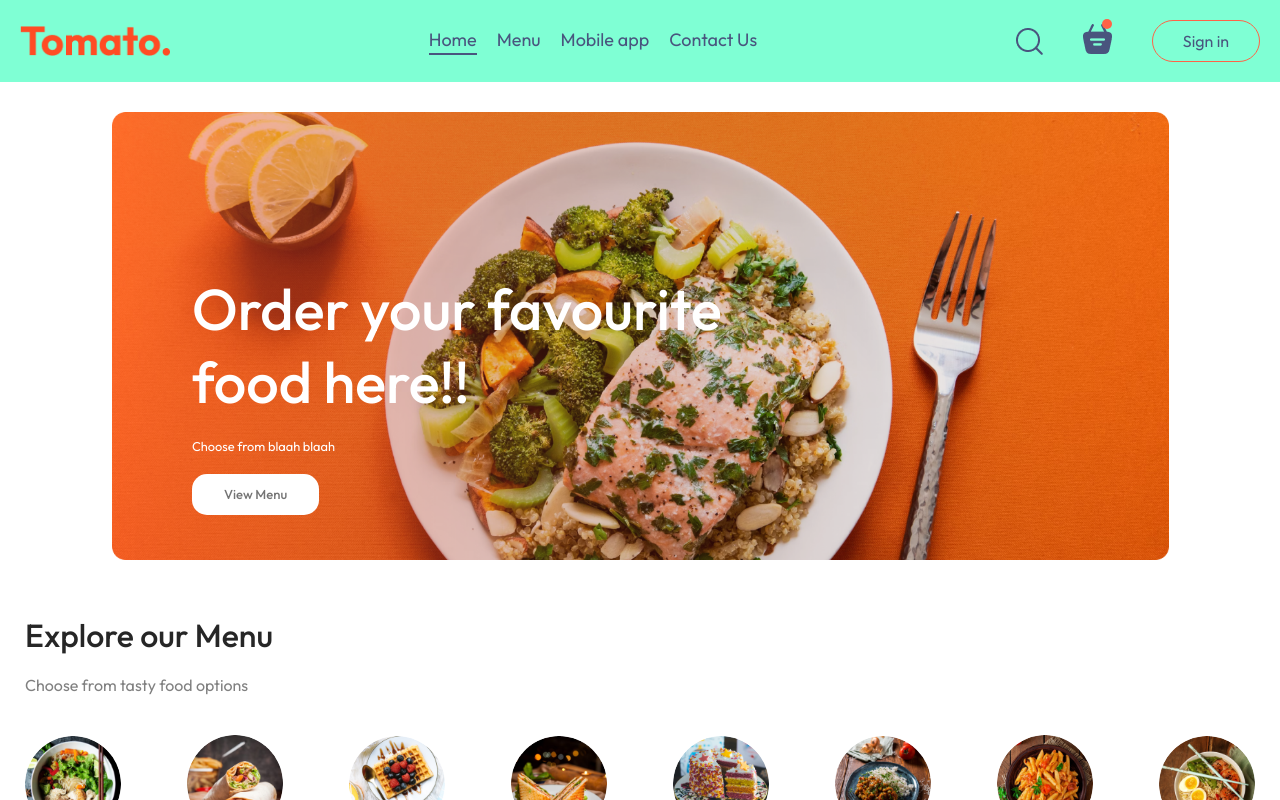
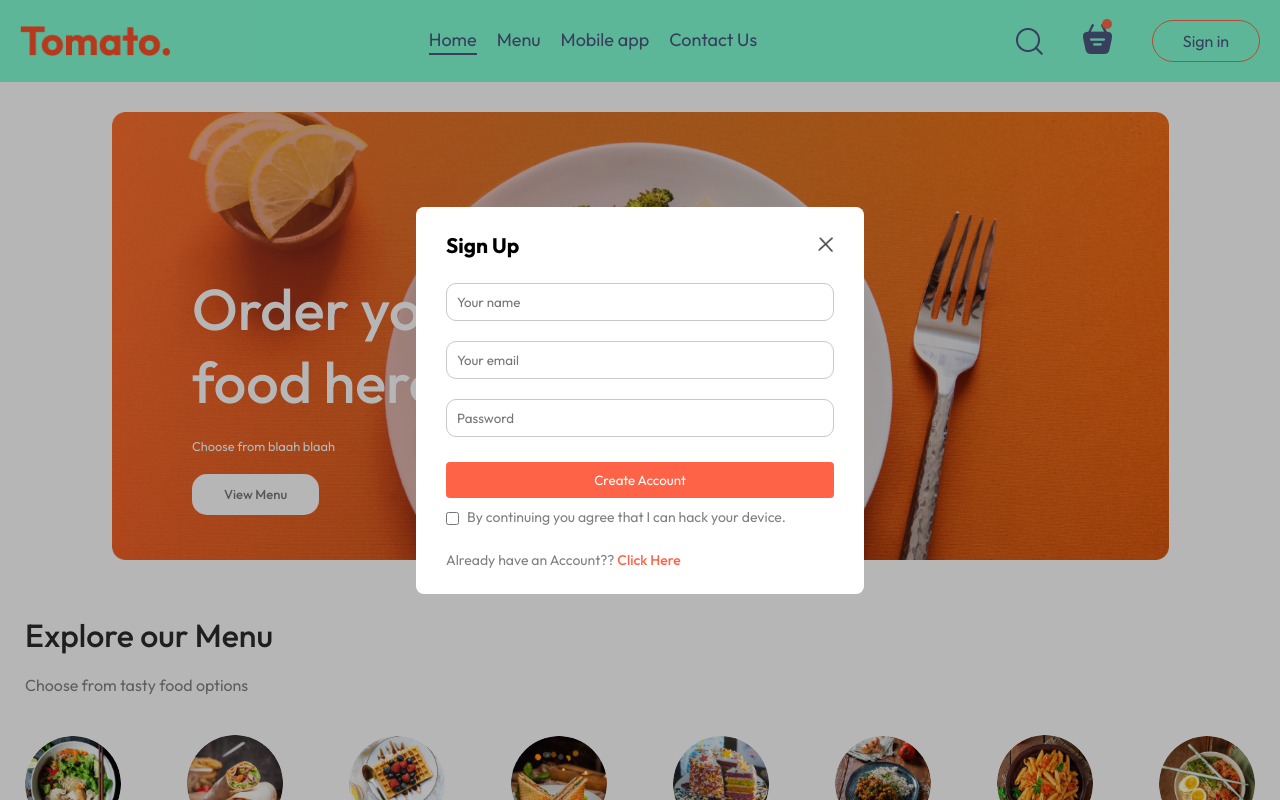
Before and after one commit to shivansh-mangla/MERN-food-delivery-web-app, a React (Vite) app in the folder frontend/: page / in a window 1280 px wide. Both pictures are taken after a click on the button "Sign in". Shown: the top 800 px of the page. Built offline with nearby package versions, Linux system fonts and the light colour scheme.

Commit message:
Added Signup/login popup

```diff
--- a/frontend/src/App.jsx
+++ b/frontend/src/App.jsx
@@ -1,16 +1,24 @@
-import React from 'react'
+import React, { useState } from 'react'
 import Navbar from './components/Navbar/Navbar'
 import { Route, Routes } from 'react-router-dom'
 import Home from './pages/Home/Home'
 import Cart from './pages/Cart/Cart'
 import PlaceOrder from './pages/PlaceOrder/PlaceOrder'
 import Footer from './components/Footer/Footer'
+import LoginPopup from './components/LoginPopup/LoginPopup'
 
 const App = () => {
+
+  const [showLogin, setShowLogin] = useState(false);
+
   return (
     <>
+    {showLogin
+      ?<LoginPopup setShowLogin={setShowLogin} />
+      :<></>
+    }
     <div className='app'>
-      <Navbar />
+      <Navbar setShowLogin={setShowLogin} />
       <Routes>
         <Route path='/' element={<Home/>} />
         <Route path='/cart' element={<Cart/>} />
--- /dev/null
+++ b/frontend/src/components/LoginPopup/LoginPopup.css
@@ -0,0 +1,75 @@
+.login-popup{
+  position: fixed;
+  z-index: 1;
+  width: 100%;
+  height: 100%;
+  background-color: rgba(14, 14, 14, 0.3);
+  display: flex;
+  align-items: center;
+}
+
+.login-popup-container{
+  color: #808080;
+  align-self: center;
+  background-color: white;
+  width: max(330px, 35vw);
+  display: flex;
+  flex-direction: column;
+  gap: 25px;
+  margin: auto;
+  padding: 25px 30px;
+  border-radius: 8px;
+  font-size: 14px;
+  animation: fadeIn 1s;
+}
+
+.login-popup-title{
+  display: flex;
+  justify-content: space-between;
+  align-items: center;
+  color: black;
+}
+
+.login-popup-title img{
+  width: 16px;
+  cursor: pointer;
+}
+
+.login-popup-inputs{
+  display: flex;
+  flex-direction: column;
+  gap: 20px;
+}
+
+.login-popup-inputs input{
+  outline: none;
+  border: 1px solid #c9c9c9;
+  padding: 10px;
+  border-radius: 10px;
+}
+
+.login-popup-container button{
+  border: none;
+  padding: 10px;
+  border-radius: 4px;
+  color: white;
+  background-color: tomato;
+  cursor: pointer;
+}
+
+.login-popup-condition{
+  display: flex;
+  align-items: start;
+  gap: 8px;
+  margin-top: -15px;
+}
+
+.login-popup-condition input{
+  margin-top: 4px;
+}
+
+.login-popup p span{
+  color: tomato;
+  font-weight: 500;
+  cursor: pointer;
+}
--- /dev/null
+++ b/frontend/src/components/LoginPopup/LoginPopup.jsx
@@ -0,0 +1,41 @@
+import React, { useState } from 'react'
+import './LoginPopup.css'
+import { assets } from '../../assets/frontend_assets/assets'
+
+const LoginPopup = ({setShowLogin}) => {
+
+  const [currentState, setCurrentState] = useState("Sign Up")
+
+  return (
+    <div className='login-popup'>
+      <form className="login-popup-container">
+        <div className="login-popup-title">
+          <h2>{currentState}</h2>
+          <img onClick={() => setShowLogin(false)} src={assets.cross_icon} alt="" />
+        </div>
+        <div className="login-popup-inputs">
+          {currentState==="Sign Up"
+            ?<input type="text" placeholder='Your name' required />:<></>
+          }
+          <input type='email' placeholder='Your email' required />
+          <input type="password" placeholder='Password' required />
+        </div>
+        <button>
+          {currentState==="Sign Up"
+            ?"Create Account":"Login"
+          }
+        </button>
+        <div className="login-popup-condition">
+          <input type="checkbox" required />
+          <p>By continuing you agree that I can hack your device.</p>
+        </div>
+        {currentState==="Sign Up"
+          ? <p>Already have an Account?? <span onClick={() => setCurrentState("Log In")}>Click Here</span></p>
+          : <p>Create a new Account?? <span onClick={() => setCurrentState("Sign Up")}>Click Here</span></p>
+        }
+      </form>
+    </div>
+  )
+}
+
+export default LoginPopup
--- a/frontend/src/components/Navbar/Navbar.jsx
+++ b/frontend/src/components/Navbar/Navbar.jsx
@@ -4,7 +4,7 @@
 import { useState } from 'react';
 import { Link } from 'react-router-dom';
 
-const Navbar = () => {
+const Navbar = ({setShowLogin}) => {
 
   const [menu, setMenu] = useState("home");
 
@@ -23,7 +23,7 @@
           <img src={assets.basket_icon} alt="" />
           <div className="dot"></div>
         </div>
-        <button>Sign in</button>
+        <button onClick={() => setShowLogin(true)}>Sign in</button>
       </div>
     </div>
   )
```
